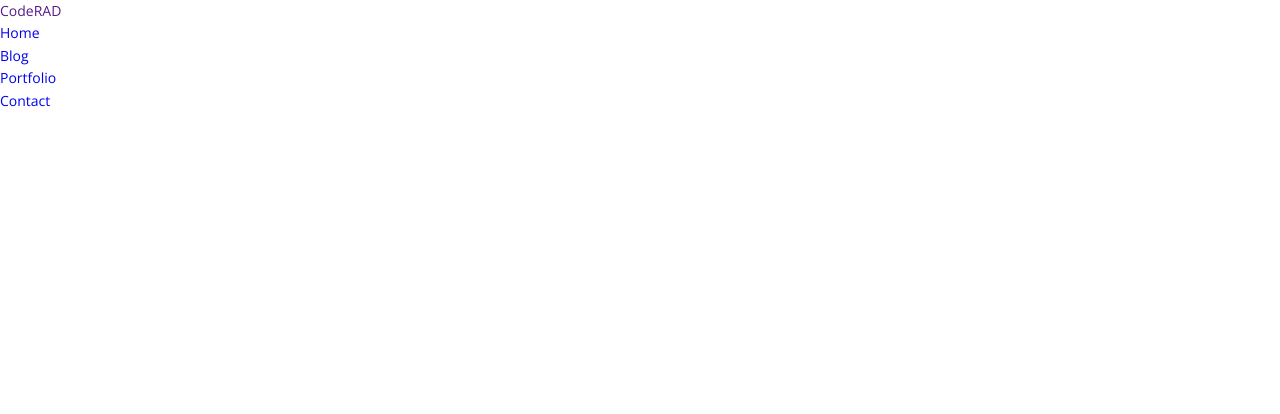
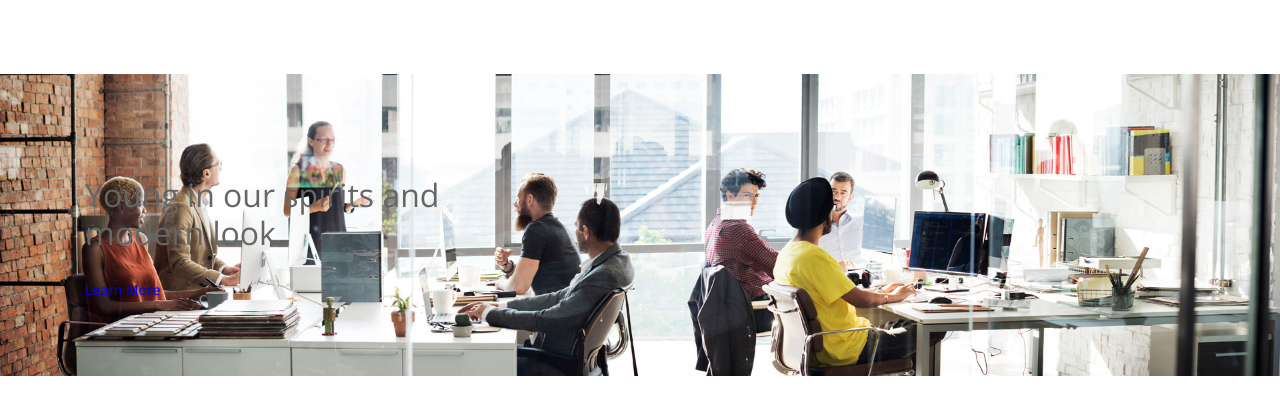
Before and after one commit to nickgriff99/File-Structure-Project, a plain HTML site: page index.html in a window 1280 px wide. Drawn offline with nearby package versions, Linux system fonts and the light colour scheme.

Commit message:
added assets, stylized header/nav, added classes

```diff
--- a/css/default.css
+++ b/css/default.css
@@ -65,3 +65,7 @@ img {
   margin-left: auto;
   margin-right: auto;
 }
+
+@media (min-width: 1200px) {
+  .container { max-width: 1140px;}
+}
--- a/css/styles.css
+++ b/css/styles.css
@@ -0,0 +1,69 @@
+.navbar {
+  position: fixed;
+  top: 0;
+  right: 0;
+  left: 0;
+  z-index: 500;
+  transition: ease-in-out 0.3s;
+}
+
+[aria-controls="navbarDropdown"] {
+  display: none;
+}
+
+.navbar-nav {
+  display: flex;
+  align-items: center;
+}
+
+.navbar .container {
+  display: flex;
+  align-items: center;
+}
+
+.navbar-brand {
+  margin-right: auto;
+  font-size: 2rem;
+  font-weight: 700;
+  width: 100%;
+  transition: ease-in-out 0.3s;
+  color: var(--white);
+}
+
+.bg-header {
+  background-image: url(../assets/bg-header-1.jpg);
+  background-color: var(--footer);
+  background-repeat: no-repeat;
+  background-size: cover;
+  background-position: 50% 20%;
+  position: relative;
+  z-index: 1;
+  padding: 4.6875rem 0;
+}
+
+.bg-header::before {
+  background-image: linear-gradient(
+    30deg,
+    rgba(21, 27, 38, 0.8) 0%,
+    rgba(0, 0, 0, 0.2) 100%,
+  );
+  position: absolute;
+  top: 0;
+  left: 0;
+  right: 0;
+  bottom: 0;
+  width: 100%;
+  height: 100%;
+  z-index: -1;
+  content: "";
+}
+
+.nav-link a {
+  color: var(--white);
+  font-size: 0.8125rem;
+  font-weight: 600;
+  font-family: "Hind", sans-serif;
+  text-transform: uppercase;
+  margin-right: 2.5rem;
+  line-height: 1.25rem;
+}
--- a/index.html
+++ b/index.html
@@ -17,23 +17,37 @@
   </head>
 
   <body>
-    <nav class="navbar nav">
-      <a href="">CodeRAD</a>
-      <ul>
-        <li>
-          <a class="nav-link" href="#">Home</a>
-        </li>
-        <li>
-          <a class="nav-link" href="#">Blog</a>
-        </li>
-        <li>
-          <a class="nav-link" href="#">Portfolio</a>
-        </li>
-        <li>
-          <a class="nav-link" href="#">Contact</a>
-        </li>
-      </ul>
+    <nav class="navbar-nav">
+      <div class="containter">
+        <button class="navbar-toggler" aria-expanded="false" aria-controls="navbarDropdown">
+          <span>&#9776;</span>
+        </button>
+        <a class="navbar-brand" href="index.html">CodeRAD</a>
+        <ul class="navbar-nav">
+          <li class="nav-link">
+            <a href="#">Home</a>
+          </li>
+          <li class="nav-link">
+            <a href="#">Blog</a>
+          </li>
+          <li class="nav-link">
+            <a href="#">Portfolio</a>
+          </li>
+          <li class="nav-link">
+            <a href="#">Contact</a>
+          </li>
+        </ul>
+      </div>
     </nav>
+    <header class="bg-header">
+      <div class="container">
+        <h2 class="hero-wrapper">
+          Young in our spirits and <br> modern look.
+        </h2>
+        <a href="#">Learn More</a>
+      </div>
+    </header>
+
   </body>
 
 </html>
```
Also changed, not shown: assets/1.png (added), assets/2.png (added), assets/3.png (added), assets/bg-amaze.png (added), assets/bg-demo.jpg (added), assets/bg-header-1.jpg (added), assets/blog1.jpg (added), assets/blog2.jpg (added), assets/demo-video-thumbnail.jpg (added), assets/image2.svg (added), assets/play.svg (added), assets/quote-colored.svg (added), assets/quote.svg (added), assets/terminal.png (added).
